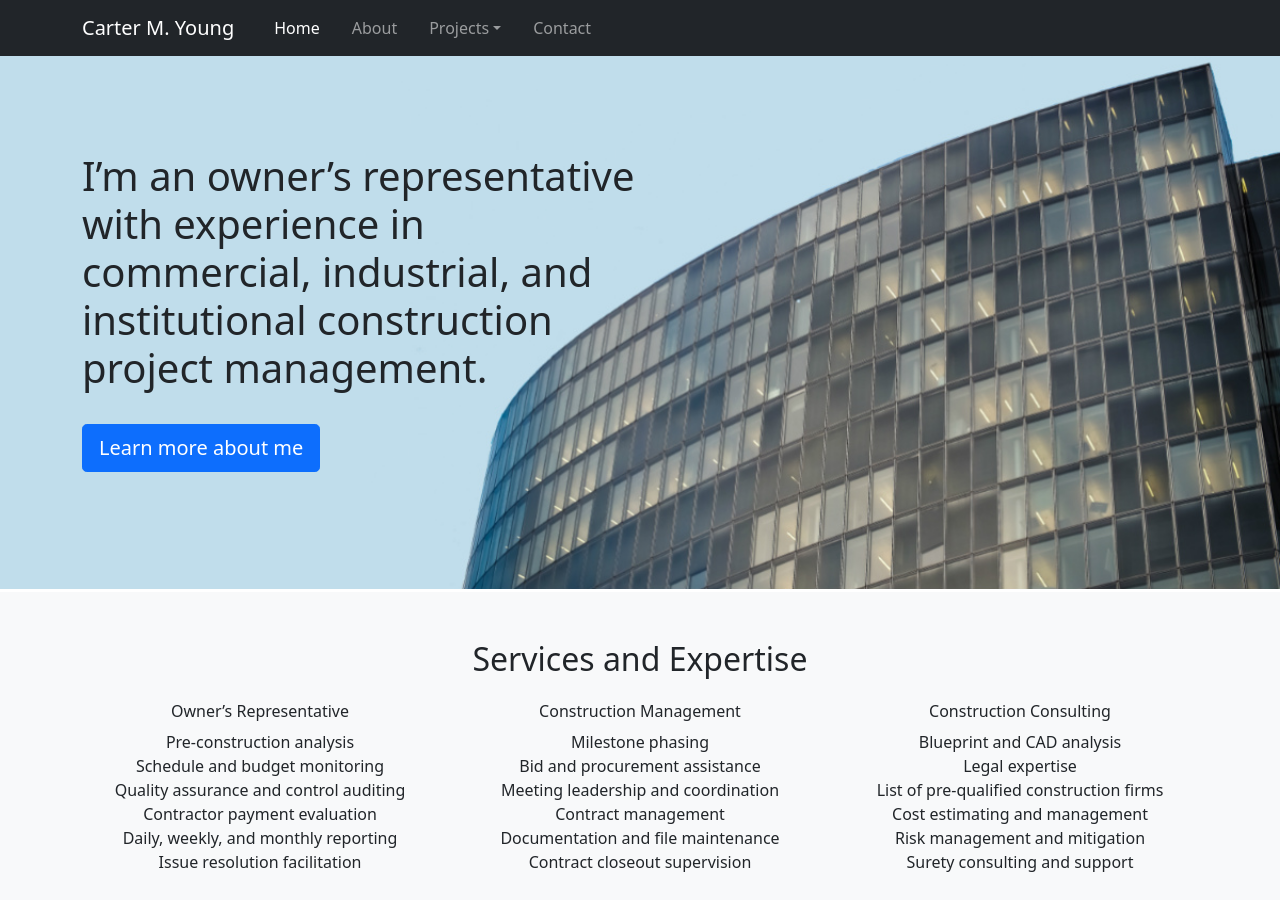
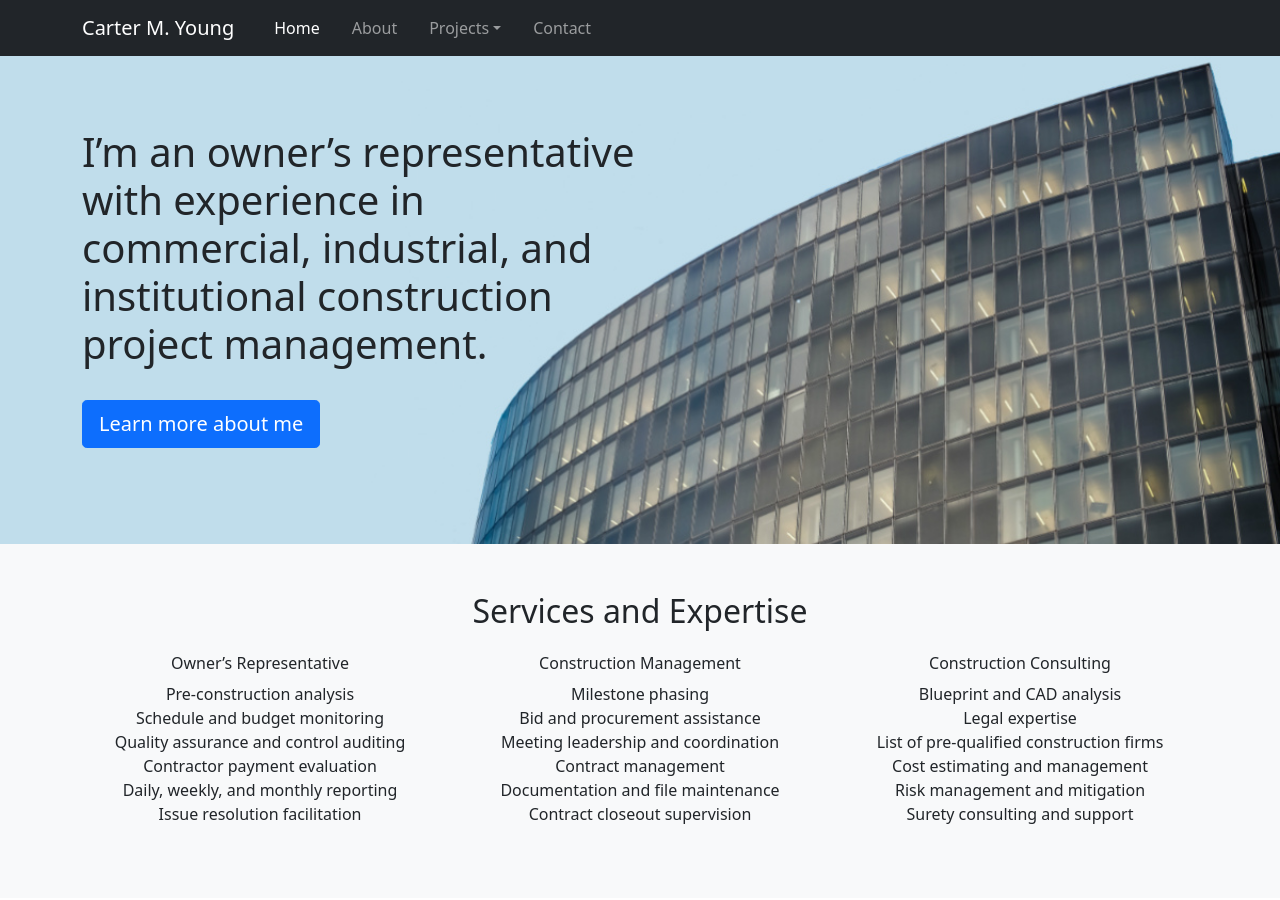
Before and after one commit to cartermyoung/cartermyoung.github.io, a Jekyll site: the page built from index.html, in a window 1280 px wide and 900 px high. Built offline with Jekyll 4.4.1, drawn with Linux system fonts in a browser that asks for light colours.

Commit message:
Update index.html

```diff
--- a/index.html
+++ b/index.html
@@ -5,7 +5,7 @@ excerpt: A Philadelphia based owner’s representative. Browse construction proj
 ---
 
       <!-- Hero Section -->
-      <div class="py-5 text-left hero">
+      <div class="py-4 text-left hero">
         <div class="container">
           <div class="col-12 col-md-10 col-xl-6 py-xl-5">
             <h1 class="fw-light">I’m an owner’s representative with experience in commercial, industrial, and institutional construction project management.</h1>
```
